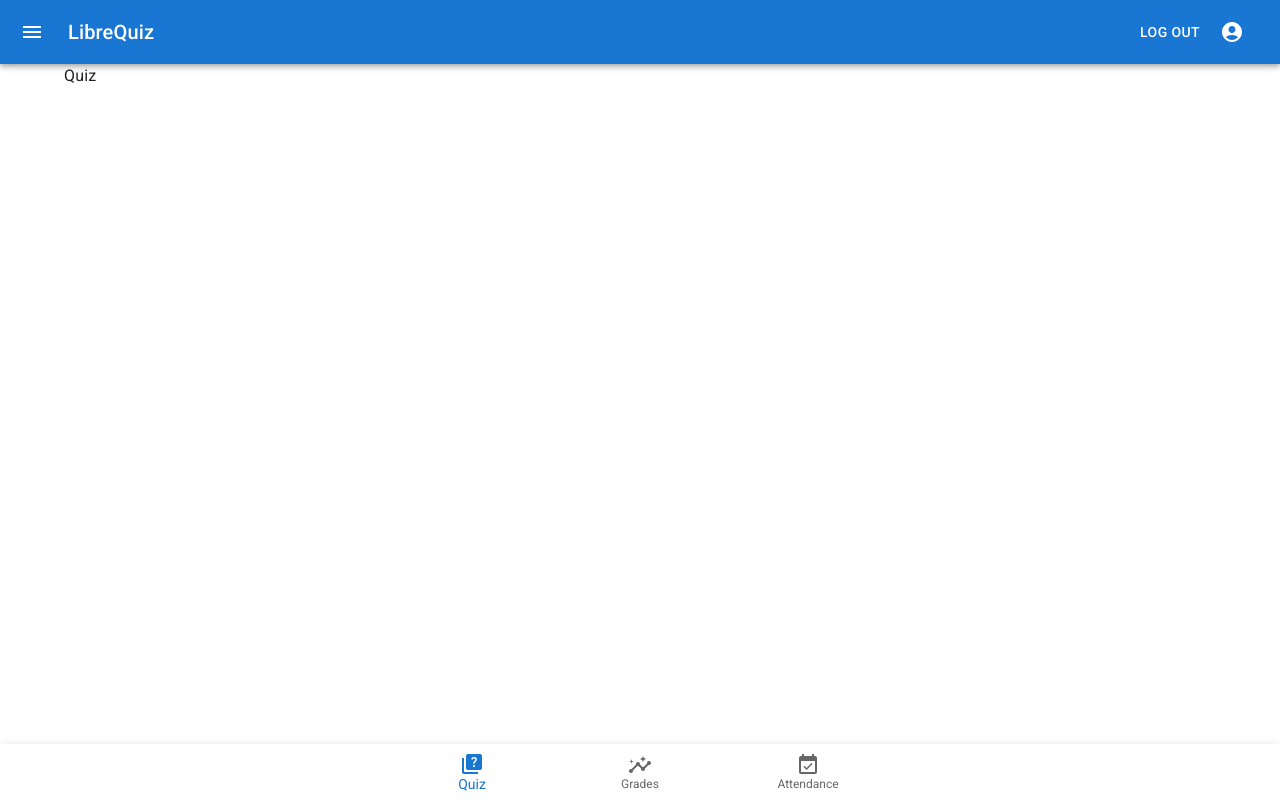
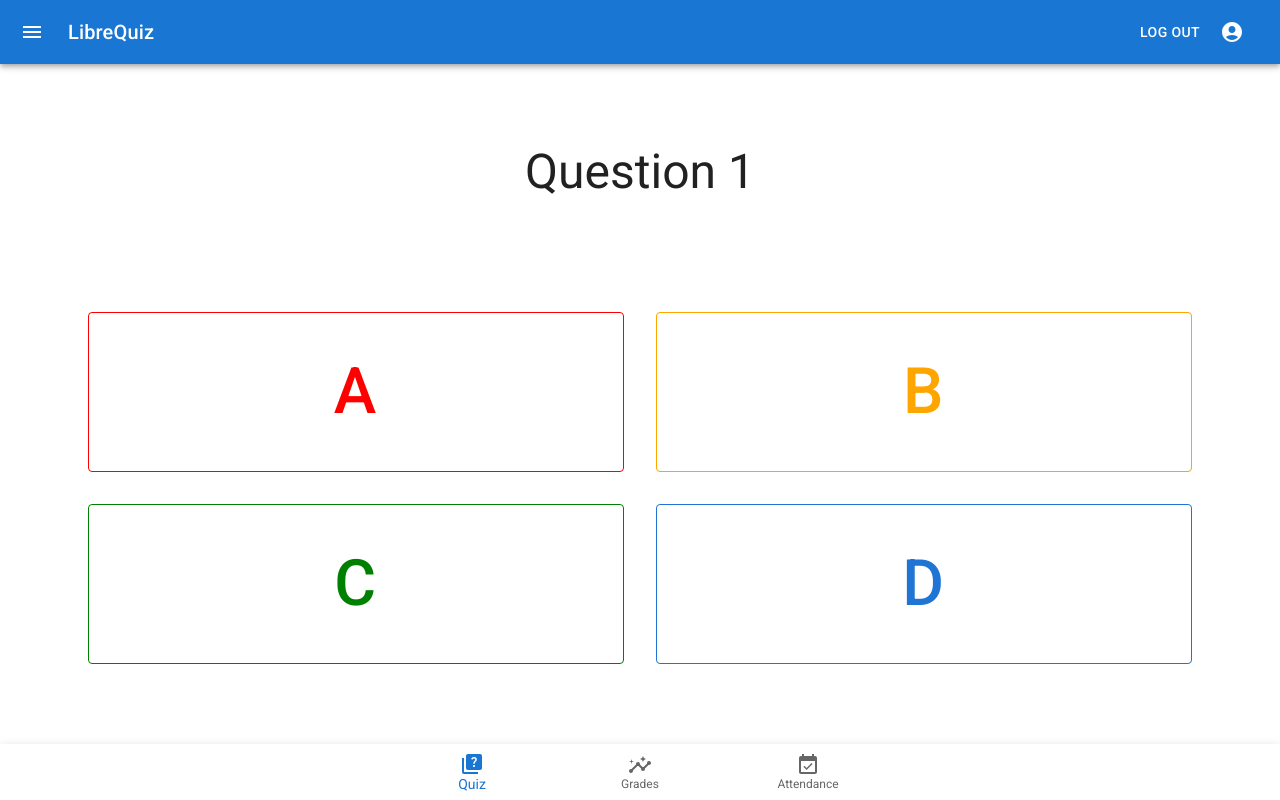
Before and after one commit to kaminskyalexander/LibreQuiz, a Next.js app: page /class in a window 1280 px wide. Built offline with nearby package versions, Linux system fonts and the light colour scheme.

Commit message:
Add view only student quiz page

```diff
--- a/pages/class/index.jsx
+++ b/pages/class/index.jsx
@@ -1,4 +1,5 @@
 import AttendanceCalendar from "../../components/AttendanceCalendar"
+import CircularPercentProgress from "../../components/CircularPercentProgress"
 import * as React from 'react';
 import BottomNavigation from '@mui/material/BottomNavigation';
 import BottomNavigationAction from '@mui/material/BottomNavigationAction';
@@ -8,19 +9,22 @@ import EventAvailableIcon from '@mui/icons-material/EventAvailable';
 import InsightsIcon from '@mui/icons-material/Insights';
 import Paper from '@mui/material/Paper';
 import { useRouter } from 'next/router';
-
+import Typography from '@mui/material/Typography';
+import Grid from '@mui/material/Grid';
+import Button from '@mui/material/Button';
+import LooksOneIcon from '@mui/icons-material/LooksOne';
 
 const attendanceData = {
-  "2022-10-04": {attended: true},
-  "2022-10-06": {attended: false},
-  "2022-10-11": {attended: true},
-  "2022-10-13": {attended: true},
-  "2022-10-18": {attended: true},
-  "2022-10-20": {attended: true},
-  "2022-10-25": {attended: false},
-  "2022-10-27": {attended: true},
-  "2022-11-01": {attended: true},
-  "2022-11-03": {attended: false}
+  "2022-10-04": { attended: true },
+  "2022-10-06": { attended: false },
+  "2022-10-11": { attended: true },
+  "2022-10-13": { attended: true },
+  "2022-10-18": { attended: true },
+  "2022-10-20": { attended: true },
+  "2022-10-25": { attended: false },
+  "2022-10-27": { attended: true },
+  "2022-11-01": { attended: true },
+  "2022-11-03": { attended: false }
 }
 
 const Content = () => {
@@ -29,11 +33,67 @@ const Content = () => {
 
   switch (section) {
     case "grades":
-      return <div>Grades</div>;
+      return <>
+        <Container>
+          <Grid container spacing={4} align = "center">
+            <Grid item xs={12}>
+              <Typography variant="h3" component="h1" sx={{p: '10vh'}}>
+              Grades
+              </Typography>
+            </Grid>
+            <Grid item xs={12}>
+              <CircularPercentProgress size={300} value={51} fontSize={50} />
+            </Grid>
+          </Grid>
+        </Container>
+      </>;
     case "attendance":
-      return <div>Attendance</div>
+      return <>
+      <Container>
+        <Grid container spacing={4} align = "center">
+          <Grid item xs={12}>
+            <Typography variant="h3" component="h1" sx={{p: '10vh'}}>
+            Attendance
+            </Typography>
+          </Grid>
+          <Grid item xs={6}>
+            <AttendanceCalendar attendanceData={attendanceData}/>
+          </Grid>
+          <Grid item xs={6}>
+              <CircularPercentProgress size={300} value={80} fontSize={50} />
+            </Grid>
+        </Grid>
+      </Container>
+      </>;
     default:
-      return <div>Quiz</div>;
+      return <>
+        <Container>
+          <Grid container spacing={4} align = "center">
+           <Grid item xs={12}>
+            <Typography variant="h3" component="h1" sx={{p: '10vh'}}>
+              Question 1
+            </Typography>
+           </Grid>
+
+           <Grid item xs={6}>
+            <Button variant="outlined"  sx={{ color: 'red', borderColor: 'red'}}
+            style={{ width: '100%', height: '20vh', fontSize: '5vw'}}>A</Button>
+           </Grid>
+           <Grid item xs={6}>
+            <Button variant="outlined" sx={{ color: 'orange', borderColor: 'orange'}}
+            style={{ width: '100%', height: '20vh', fontSize: '5vw'}}>B</Button>
+           </Grid>
+           <Grid item xs={6}>
+            <Button variant="outlined" sx={{ color: 'green', borderColor: 'green'}}
+            style={{ width: '100%', height: '20vh', fontSize: '5vw'}}>C</Button>
+           </Grid>
+           <Grid item xs={6}>
+            <Button variant="outlined" sx={{ color: '#2074d4', borderColor: '#2074d4'}}
+            style={{ width: '100%', height: '20vh', fontSize: '5vw'}}>D</Button>
+           </Grid>
+          </Grid>
+        </Container>
+      </>
   }
 };
 
@@ -44,7 +104,7 @@ export default function Class() {
   return (
     <>
       <Container>
-      <Content/>
+        <Content />
       </Container>
       <Paper sx={{ position: 'fixed', bottom: 0, left: 0, right: 0 }} elevation={3}>
         <BottomNavigation
@@ -54,9 +114,9 @@ export default function Class() {
             setValue(newValue);
           }}
         >
-        <BottomNavigationAction label="Quiz" icon={<QuizIcon />} onClick={() => {router.push('/class');}}/>
-        <BottomNavigationAction label="Grades" icon={<InsightsIcon />} onClick={() => {router.push('/class/grades');}}/>
-        <BottomNavigationAction label="Attendance" icon={<EventAvailableIcon />} onClick={() => {router.push('/class/attendance');}}/>
+          <BottomNavigationAction label="Quiz" icon={<QuizIcon />} onClick={() => { router.push('/class'); }} />
+          <BottomNavigationAction label="Grades" icon={<InsightsIcon />} onClick={() => { router.push('/class/grades'); }} />
+          <BottomNavigationAction label="Attendance" icon={<EventAvailableIcon />} onClick={() => { router.push('/class/attendance'); }} />
         </BottomNavigation>
       </Paper>
     </>
```
Lines whose indentation alone changed are shown as unchanged.
